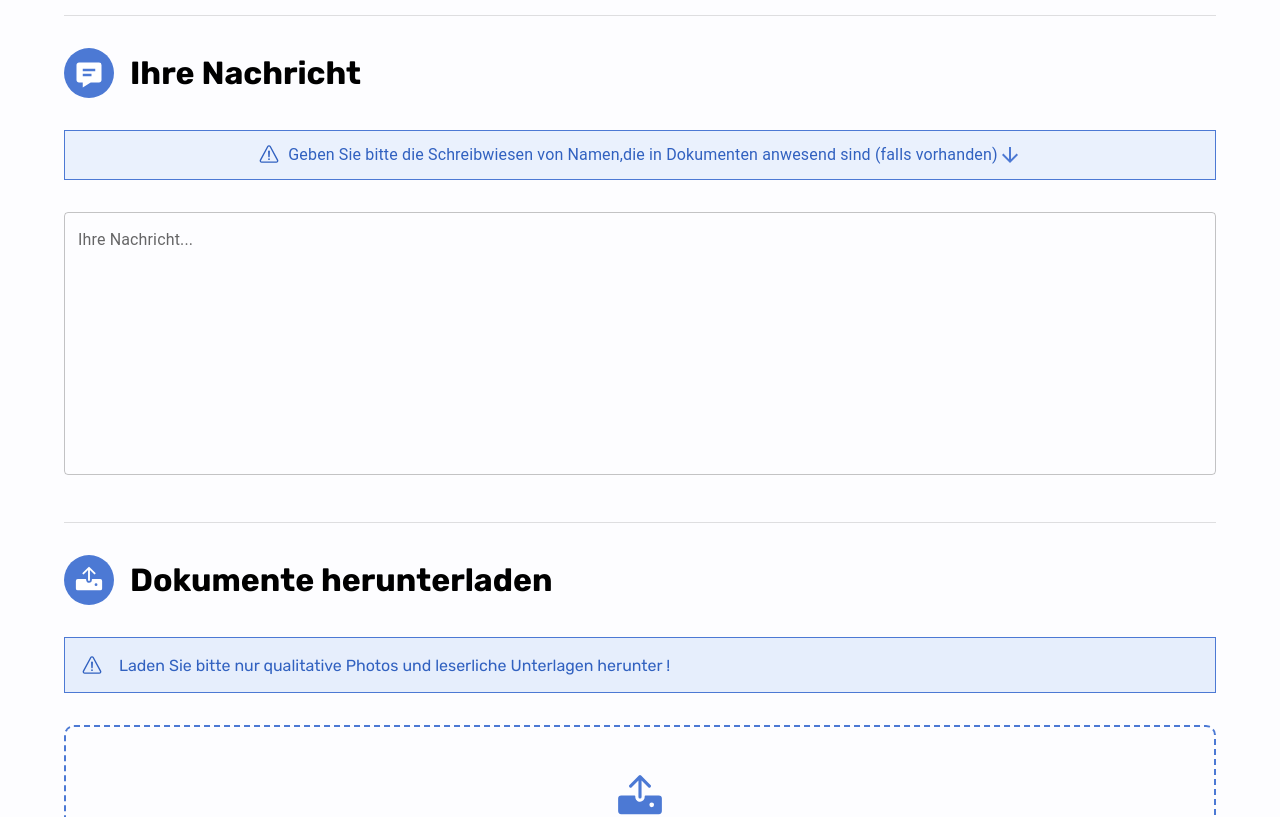
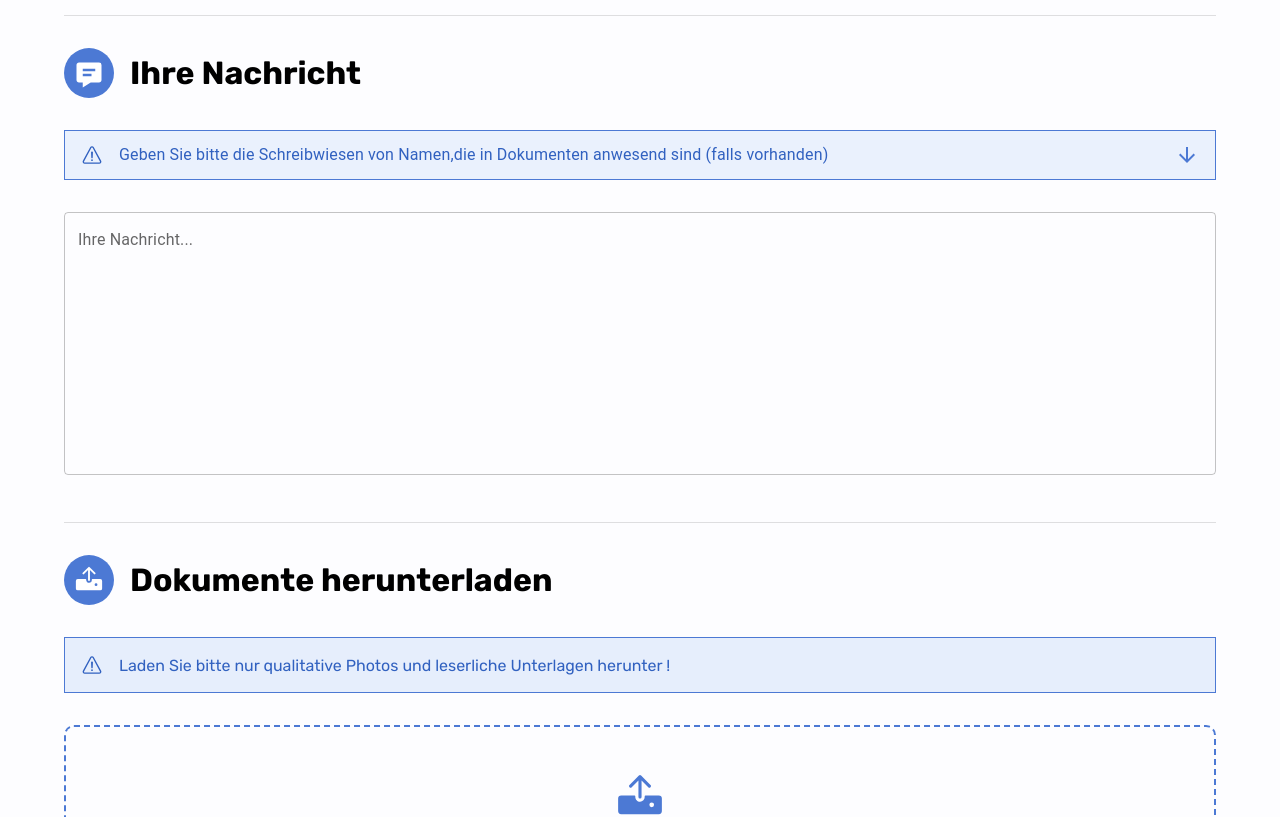
Before and after one commit to CyberKyoujin/rosenblum-website, a React (Vite) app in the folder frontend/frontend/: page /order in a window 1280 px wide. Shown: the part 1000-1817 px from the top of the page. Built offline with nearby package versions, Linux system fonts and the light colour scheme.

Commit message:
add requirements.txt

```diff
--- a/frontend/frontend/src/index.css
+++ b/frontend/frontend/src/index.css
@@ -1192,6 +1192,7 @@ html, body {
 
 .files-container{
   display: flex;
+  flex-direction: column;
   gap: 2rem;
 }
 
@@ -1279,4 +1280,7 @@ html, body {
   .send-icon{
     display: none;
   }
+  .pass-container img{
+    width: 300px;
+ }
 }
--- a/frontend/frontend/src/screens/Order.tsx
+++ b/frontend/frontend/src/screens/Order.tsx
@@ -155,13 +155,13 @@ const Order = () => {
                 </div>
 
                 <div className="info-container">
-                <Accordion style={{border: '1px solid rgb(76, 121, 212)', boxShadow:"none", backgroundColor: 'rgb(234, 241, 253)', borderRadius: '0px', display: 'flex', flexDirection:'column', alignItems: 'center'}}>
+                <Accordion style={{border: '1px solid rgb(76, 121, 212)', boxShadow:"none", backgroundColor: 'rgb(234, 241, 253)', borderRadius: '0px', display: 'flex', flexDirection:'column', }}>
                         <AccordionSummary
                         expandIcon={<ArrowDownwardIcon style={{color: 'rgb(76, 121, 212)'}}/>}
                         aria-controls="panel1-content"
                         id="panel1-header"
                         >
-                        <Typography style={{ gap: '0.5rem', display: 'flex', color: 'rgb(49, 97, 192)'}}>
+                        <Typography style={{display: 'flex', color: 'rgb(49, 97, 192)', alignItems: 'center', gap: '1rem'}}>
                             <IoWarningOutline className="warning-icon"/>
                             <p>Geben Sie bitte die Schreibwiesen von Namen,die in Dokumenten anwesend sind (falls vorhanden)</p>
                         </Typography>
@@ -219,7 +219,8 @@ const Order = () => {
                         multiple
                     />
 
-                    <div>
+                    <div className="files-container">
+
                         {uploadedFiles.length > 0 && (
                             <div className="files-container">
                                 {uploadedFiles.map((file, index) => (
@@ -231,11 +232,13 @@ const Order = () => {
                                 ))}
                             </div>
                         )}
+
                     </div>
+                    <button className="send-btn">ABSENDEN<IoSendSharp/></button>
 
-                    <div className="order-contacts-content" style={{marginTop: '0rem'}}>
-                        <button className="send-btn">ABSENDEN<IoSendSharp/></button>
-                    </div>
+
+
+
 
                 </div>
 
```
Also changed, not shown: 1 other file (tests, documents, lock files or other folders).
